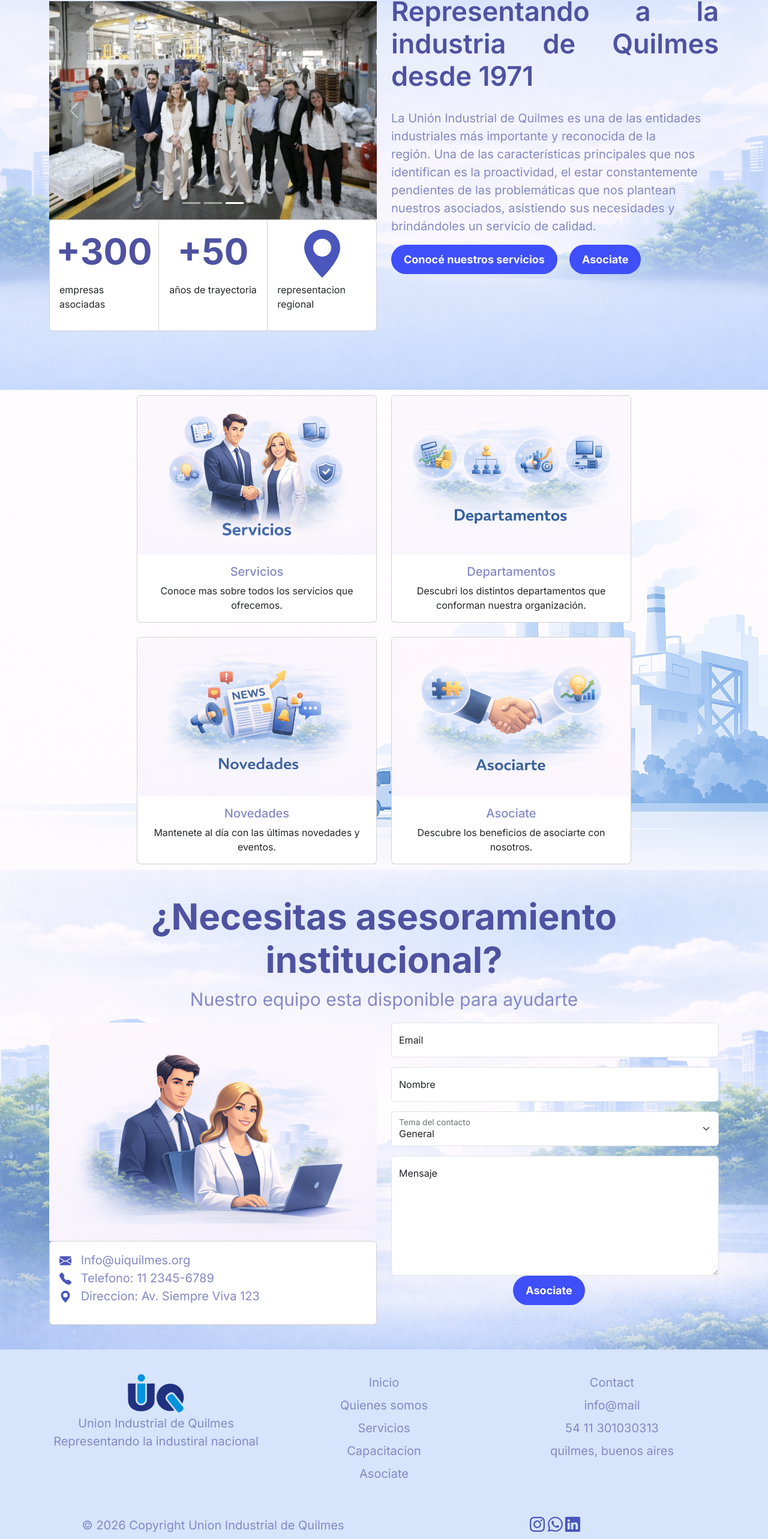
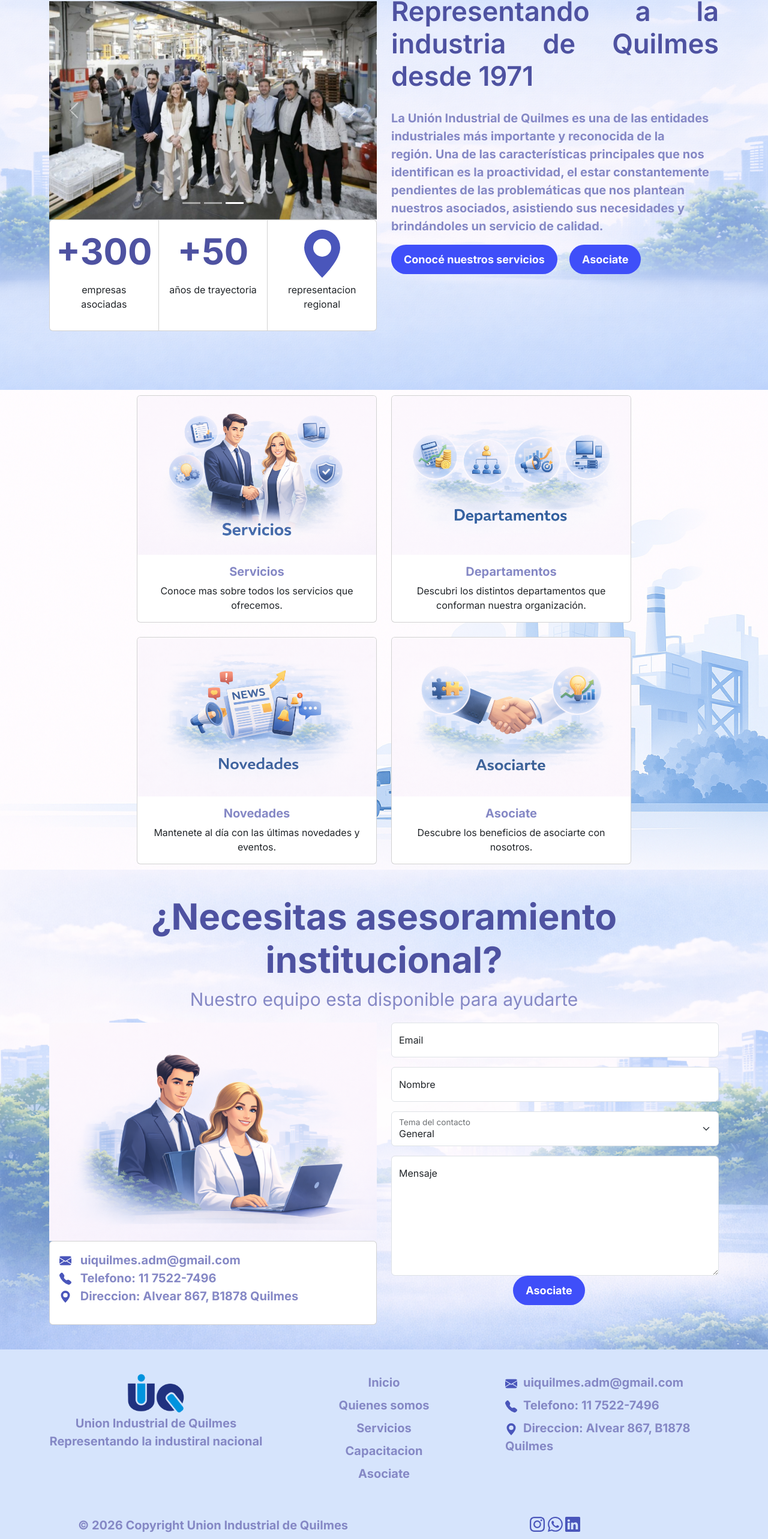
Before and after one commit to LuciBrito/uq-front, a React (Vite) app: page / in a window 1280 px wide. Shown: the part 1030-3596 px from the top of the page at 60% size. Built offline with nearby package versions, Linux system fonts and the light colour scheme.

Commit message:
Cambios Parciales

```diff
--- a/src/LandingBodyCards.jsx
+++ b/src/LandingBodyCards.jsx
@@ -10,7 +10,7 @@ export function LandingBodyCards() {
         <Card.Body className='d-flex flex-column align-items-center' >
           <Card.Title><h1 className='info-text-h1'>+300</h1></Card.Title>
           <Card.Text>
-            <p className=''>
+            <p className='text-center'>
                 empresas asociadas
             </p>
           </Card.Text>
@@ -20,7 +20,7 @@ export function LandingBodyCards() {
         <Card.Body className='d-flex flex-column align-items-center'>
           <Card.Title><h1 className='info-text-h1'>+50</h1></Card.Title>
           <Card.Text>
-            <p className=''>
+            <p className='text-center'>
               años de trayectoria
             </p>
           </Card.Text>
@@ -30,7 +30,9 @@ export function LandingBodyCards() {
         <Card.Body className='d-flex flex-column align-items-center'>
           <Card.Title><img src={Ubicacion} alt="Ubicación" style={{height:'80px'}} /></Card.Title>
           <Card.Text>
-         representacion regional
+              <p className='text-center'>
+                representacion regional
+              </p>
           </Card.Text>
         </Card.Body>
       </Card>
--- a/src/LandingContactCard.jsx
+++ b/src/LandingContactCard.jsx
@@ -9,9 +9,9 @@ export default function LandingContactCard() {
     <Card style={{ width: 'auto' }}>
       <Card.Body>
         <ul className='list-unstyled text-start'>
-            <li className='info-text-p'><img src={Mensaje} className="icon-color" alt="Email" style={{ width: '20px', marginRight: '10px' }} /> Info@uiquilmes.org</li>
-            <li className='info-text-p'><img src={Telefono} alt="Telefono" style={{ width: '20px', marginRight: '10px' }} /> Telefono: 11 2345-6789</li>
-            <li className='info-text-p'><img src={Ubicacion} alt="Ubicacion" style={{ width: '20px', marginRight: '10px' }} /> Direccion: Av. Siempre Viva 123</li>
+            <li className='info-text-p'><img src={Mensaje} className="icon-color" alt="Email" style={{ width: '20px', marginRight: '10px' }} /> uiquilmes.adm@gmail.com</li>
+            <li className='info-text-p'><img src={Telefono} alt="Telefono" style={{ width: '20px', marginRight: '10px' }} /> Telefono: 11 7522-7496</li>
+            <li className='info-text-p'><img src={Ubicacion} alt="Ubicacion" style={{ width: '20px', marginRight: '10px' }} /> Direccion: Alvear 867, B1878 Quilmes</li>
 
         </ul>
       </Card.Body>
--- a/src/LandingFooter.jsx
+++ b/src/LandingFooter.jsx
@@ -6,6 +6,9 @@ import logo from './img/logo-quilmes.png';
 import Instragram from './img/icons/instragram-icon.svg';
 import Whatsapp from './img/icons/whatsapp-icon.svg';
 import Linkedin from './img/icons/linkedin-icon.svg';
+import Ubicacion from './img/icons/location-icon.svg';
+import Telefono from './img/icons/phone-icon.svg';
+import Mensaje from './img/icons/message-icon.svg';
 
 
 export default function LandingFooter() {
@@ -33,12 +36,11 @@ export default function LandingFooter() {
                         <li className='info-text-p pb-2'>Asociate</li>
                     </ul>
                 </Col>
-                <Col className="text-center py-3 ">
+                <Col className="text-center py-3 text-start">
                     <ul className='list-unstyled '>
-                        <li className='info-text-p pb-2'>Contact</li>
-                        <li className='info-text-p pb-2'>info@mail</li>
-                        <li className='info-text-p pb-2'>54 11 301030313</li>
-                        <li className='info-text-p pb-2'>quilmes, buenos aires</li>
+                        <li className='info-text-p pb-2 text-start'> <img src={Mensaje} className="icon-color" alt="Email" style={{ width: '20px', marginRight: '10px' }} />uiquilmes.adm@gmail.com</li>
+                        <li className='info-text-p pb-2 text-start'><img src={Telefono} alt="Telefono" style={{ width: '20px', marginRight: '10px' }} />Telefono: 11 7522-7496</li>
+                        <li className='info-text-p pb-2 text-start'><img src={Ubicacion} alt="Ubicacion" style={{ width: '20px', marginRight: '10px' }} />Direccion: Alvear 867, B1878 Quilmes</li>
                     </ul>
                 </Col>
 
--- a/src/LandingHeader.jsx
+++ b/src/LandingHeader.jsx
@@ -12,7 +12,7 @@ export default function LandingHeader() {
           </div>
         </ul>
 
-        <ul className="nav-links">
+        <ul className="nav-links aux-none">
           <li><a href="">Inicio</a></li>
           <li>
             <a href="">¿Quiénes somos?</a>
--- a/src/css/styles.css
+++ b/src/css/styles.css
@@ -181,7 +181,7 @@ header  .nav-links .btn-header:hover {
 }
 .info-text-p{
     color: #8588C5;
-
+    font-weight: bold;
     font-size: 20px;
 }
 
@@ -310,6 +310,14 @@ footer{
 
 /* Media Queries */
 @media (max-width: 768px) {
+     html, body{
+        min-width: 100vh;
+        display: flex;
+    }
+   .aux-none{
+        display: none !important;
+    }
+
     .container-title .container-text-title{
         width: 85%;
         margin-left: 20px;
@@ -324,10 +332,7 @@ footer{
         width: 100vh;
 
     }
-    html, body{
-        min-width: 100vh;
-        display: flex;
-    }
+
 
     .info-text-h1 {
         font-size: 33px;
@@ -337,7 +342,7 @@ footer{
         grid-template-columns: repeat(auto-fit, minmax(280px, 1fr));
         gap: auto;
         flex-wrap: none !important;
-        background-color: red !important;
+
     }
        .card-info{
         max-width: 15rem !important;
@@ -345,6 +350,13 @@ footer{
 }
 
 @media (max-width: 480px) {
+       html, body{
+        min-width: 100vh;
+        display: flex;
+    }
+     .aux-none{
+        display: none !important;
+    }
     .container-title .container-text-title{
         width: 90%;
         margin-left: 15px;
@@ -371,16 +383,12 @@ footer{
         font-size: 33px;
     }
 
-    html, body{
-        min-width: 100vh;
-        display: flex;
-    }
+
     .cards-container {
         display: grid;
         grid-template-columns: repeat(auto-fit, minmax(280px, 1fr));
         gap: 24px;
         flex-wrap: none !important;
-        background-color: red !important;
 
     }
     .card-info{
```
